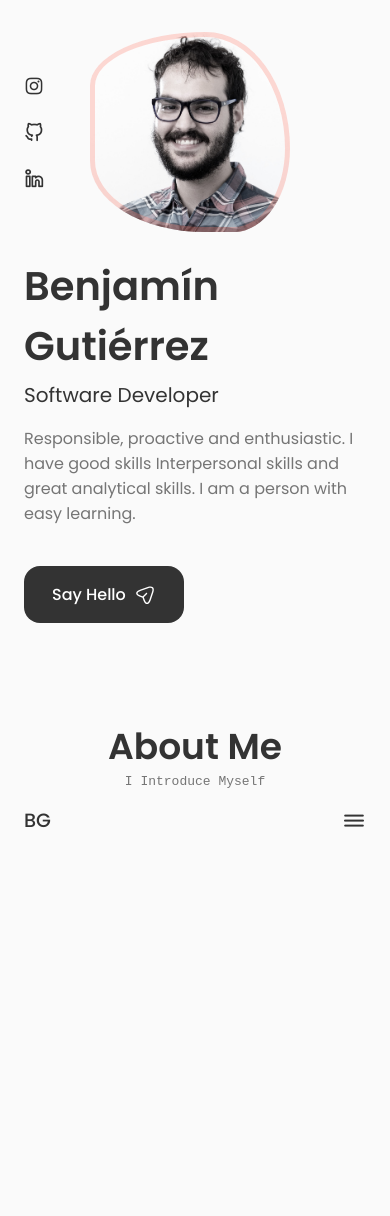
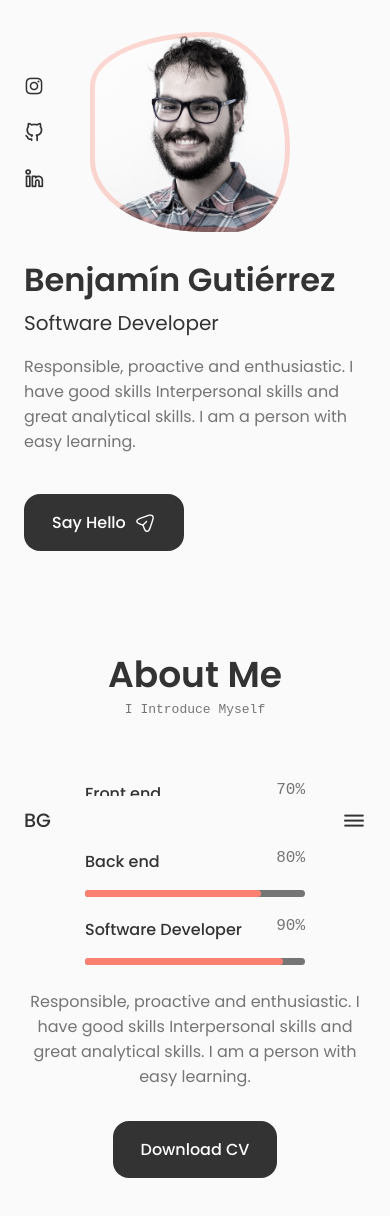
Before and after one commit to oxyvans/portfolio_v2, a React (Create React App) app: page / in a window 390 px wide. Shown: the top 1216 px of the page. Before the commit the page ends 917 px from the top, so only its background shows below. Built offline with nearby package versions, Linux system fonts and the light colour scheme.

Commit message:
add about

```diff
--- a/src/components/about/About.jsx
+++ b/src/components/about/About.jsx
@@ -1,11 +1,27 @@
 import React from 'react';
 import "./about.css";
+import Cv from "../../assets/Profile.pdf"
+import Info from './Info';
 
 const About = () => {
   return (
     <section className='about section' id='about'>
       <h2 className='section__title'>About Me</h2>
       <samp className='section__subtitle'>I Introduce Myself</samp>
+
+      <div className='about__container container grid'>
+
+        <div className='about__bars'><Info /></div>
+
+        <div className='about__data'>
+
+          <p className="about__description">
+            Responsible, proactive and enthusiastic. I have good skills Interpersonal skills and great analytical skills. I am a person with easy learning.
+          </p>
+          <a Download="" href={Cv} className="button">Download CV</a>
+        </div>
+
+      </div>
     </section>
   )
 }
--- /dev/null
+++ b/src/components/about/Info.jsx
@@ -0,0 +1,41 @@
+import React from 'react'
+
+const Info = () => {
+  return (
+    <div className='about__skill grid'>
+
+        <div className='skills__data'>
+            <div className='skills__title'>
+                <h3 className='skills__name'>Front end</h3>
+                <samp className='skills__number'>70%</samp>
+            </div>
+            <div className='skills__bar'>
+                <samp className='skills__percentage percentage'></samp>
+            </div>
+        </div>
+
+        <div className='skills__data'>
+            <div className='skills__title'>
+                <h3 className='skills__name'>Back end</h3>
+                <samp className='skills__number'>80%</samp>
+            </div>
+            <div className='skills__bar'>
+                <samp className='skills__percentage percentage1'></samp>
+            </div>
+        </div>
+
+        <div className='skills__data'>
+            <div className='skills__title'>
+                <h3 className='skills__name'>Software Developer</h3>
+                <samp className='skills__number'>90%</samp>
+            </div>
+            <div className='skills__bar'>
+                <samp className='skills__percentage percentage2'></samp>
+            </div>
+        </div>
+
+    </div>
+  )
+}
+
+export default Info
--- a/src/components/about/about.css
+++ b/src/components/about/about.css
@@ -0,0 +1,94 @@
+/* skills bars */
+.about__skill {
+    row-gap: 1.25rem;
+}
+
+.skills__title{
+    display: flex;
+    justify-content: space-between;
+    margin-bottom: 1rem;
+}
+
+.skills__name {
+    font-size: var(--normal-font-size);
+    font-weight: var(--font-medium);
+}
+
+.skills__number {
+    line-height: 1.2;
+}
+
+.skills__bar,
+.skills__percentage {
+    height: 7px;
+    border-radius: 0.25rem;
+}
+
+.skills__bar {
+    background-color: var(--text-color);
+}
+
+.skills__percentage {
+    display: block;
+
+}
+
+.percentage {
+    width: 70%;
+    background-color: var(--hover-color);
+}
+
+.percentage1 {
+    width: 80%;
+    background-color: var(--hover-color);
+}
+.percentage2 {
+    width: 90%;
+    background-color: var(--hover-color);
+}
+
+/* about */
+
+.about__container {
+    grid-template-columns: repeat(2, 1fr);
+    align-items: center;
+    column-gap: 4rem;
+}
+
+.about__bars {
+    width: 350px;
+    border-radius: 1.5rem;
+    justify-self: center;
+}
+
+.about__description {
+    padding: 0 4rem 0 0;
+    margin-bottom: var(--mb-2-5);
+}
+
+@media screen and (max-width: 992px) {
+    .about__container {
+        grid-template-columns: 1fr;
+        column-gap: 2.5rem;
+    }
+
+    .about__bars {
+        width: 220px;
+    }
+
+    .about__data {
+        text-align: center;
+    }
+    .about__description {
+        padding: 0;
+        margin-bottom: 2rem;
+    }
+}
+
+@media screen and (max-width: 768px) {
+
+}
+
+@media screen and (max-width: 350px) {
+
+}
--- a/src/components/header/Header.jsx
+++ b/src/components/header/Header.jsx
@@ -18,31 +18,31 @@ const Header = () => {
                 <ul className="nav__list grid">
                     <li className="nav__item">
                         <a href="#home" className="nav__link active-link">
-                            <i class="uil uil-estate nav__icon"></i>Home
+                            <i class="uil uil-estate nav__icon" onClick={closeMenu}></i>Home
                         </a>
                     </li>
 
                     <li className="nav__item">
                         <a href="#about" className="nav__link">
-                            <i class="uil uil-user-circle nav__icon"></i>About
+                            <i class="uil uil-user-circle nav__icon" onClick={closeMenu}></i>About
                         </a>
                     </li>
 
                     <li className="nav__item">
                         <a href="/" className="nav__link">
-                            <i class="uil uil-file-check-alt nav__icon"></i>Skills
+                            <i class="uil uil-file-check-alt nav__icon" onClick={closeMenu}></i>Skills
                         </a>
                     </li>
 
                     <li className="nav__item">
                         <a href="/" className="nav__link">
-                            <i class="uil uil-bag-alt nav__icon"></i>Portfolio
+                            <i class="uil uil-bag-alt nav__icon" onClick={closeMenu}></i>Portfolio
                         </a>
                     </li>
 
                     <li className="nav__item">
                         <a href="/" className="nav__link">
-                            <i class="uil uil-envelope-upload nav__icon"></i>Contact
+                            <i class="uil uil-envelope-upload nav__icon" onClick={closeMenu}></i>Contact
                         </a>
                     </li>
                 </ul>
--- a/src/components/home/home.css
+++ b/src/components/home/home.css
@@ -90,7 +90,7 @@
 @media screen and (max-width: 768px) {
     .home__content {
         grid-template-columns: 0.5fr 3fr;
-        padding-top: 0%;
+        padding: 0%;
     }
 
     .home__img{
@@ -102,6 +102,10 @@
 
     .home__data {
         grid-column: 1/3;
+    }
+
+    .home__title {
+        font-size: 2rem;
     }
 
 }
```
Also changed, not shown: 1 other file (tests, documents, lock files or other folders).
